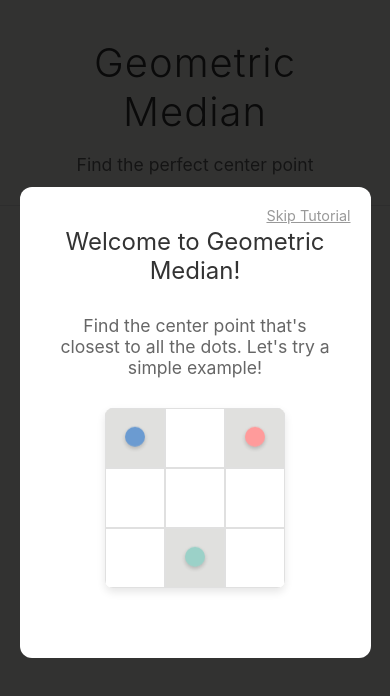
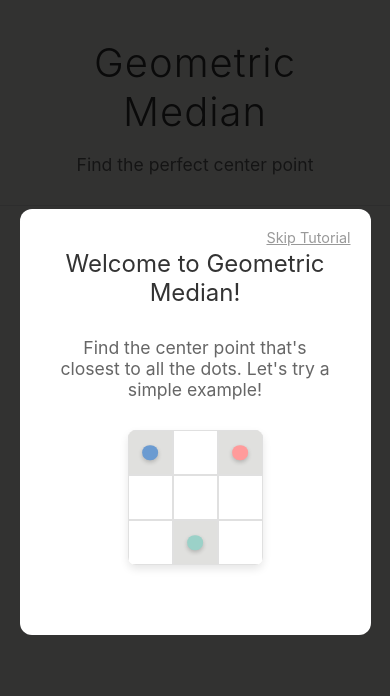
Before and after one commit to DMcConnell/centrd, a React (Vite) app: page / in a window 390 px wide. Shown: the top 696 px of the page. Built offline with nearby package versions, Linux system fonts and the light colour scheme.

Commit message:
feat: test dynamic scaling

```diff
--- a/src/components/Game/Dot.css
+++ b/src/components/Game/Dot.css
@@ -1,19 +1,7 @@
 .dot {
   position: absolute;
-  width: 20px;
-  height: 20px;
   border-radius: 50%;
   transform: translate(-50%, -50%);
-  animation: float 3s ease-in-out infinite;
   box-shadow: 0 2px 4px rgba(0, 0, 0, 0.2);
   z-index: 10;
 }
-
-@keyframes float {
-  0%, 100% {
-    transform: translate(-50%, -50%) translateY(0);
-  }
-  50% {
-    transform: translate(-50%, -50%) translateY(-5px);
-  }
-}
--- a/src/components/Game/Dot.tsx
+++ b/src/components/Game/Dot.tsx
@@ -13,9 +13,14 @@ export const Dot: React.FC<DotProps> = ({
   cellSize,
   color = '#6B9BD1',
 }) => {
+  // Scale dot size based on cell size - typically 30-40% of cell size
+  const dotSize = Math.max(8, Math.min(20, cellSize * 0.35));
+
   const style = {
     left: `${position.x * cellSize + cellSize / 2}px`,
     top: `${position.y * cellSize + cellSize / 2}px`,
+    width: `${dotSize}px`,
+    height: `${dotSize}px`,
     backgroundColor: color,
   };
 
--- a/src/components/Game/Grid.css
+++ b/src/components/Game/Grid.css
@@ -4,11 +4,17 @@
   box-shadow: 0 4px 8px rgba(0, 0, 0, 0.1);
   border-radius: 8px;
   overflow: hidden;
+  /* Ensure the container doesn't exceed viewport bounds */
+  max-width: calc(100vw - 40px);
+  max-height: calc(100vh - 200px);
 }
 
 .grid {
   display: grid;
-  background-color: #FAF9F6;
+  background-color: #faf9f6;
+  /* Ensure grid stays within container bounds */
+  width: 100%;
+  height: 100%;
 }
 
 .dots-container {
@@ -19,3 +25,18 @@
   height: 100%;
   pointer-events: none;
 }
+
+/* Media queries for better mobile handling */
+@media (max-width: 768px) {
+  .grid-container {
+    max-width: calc(100vw - 20px);
+    max-height: calc(100vh - 250px);
+  }
+}
+
+@media (max-width: 480px) {
+  .grid-container {
+    max-width: calc(100vw - 16px);
+    max-height: calc(100vh - 280px);
+  }
+}
--- a/src/components/Game/Grid.tsx
+++ b/src/components/Game/Grid.tsx
@@ -1,4 +1,4 @@
-import React from 'react';
+import React, { useEffect, useState } from 'react';
 import type { Position, Puzzle } from '../../types/game.types';
 import { Cell } from './Cell';
 import { Dot } from './Dot';
@@ -11,13 +11,103 @@ interface GridProps {
   cellSize?: number;
 }
 
+const useViewportSize = () => {
+  const [viewportSize, setViewportSize] = useState({
+    width: typeof window !== 'undefined' ? window.innerWidth : 0,
+    height: typeof window !== 'undefined' ? window.innerHeight : 0,
+  });
+
+  useEffect(() => {
+    let timeoutId: ReturnType<typeof setTimeout>;
+
+    const handleResize = () => {
+      // Debounce resize events to prevent excessive re-renders
+      clearTimeout(timeoutId);
+      timeoutId = setTimeout(() => {
+        setViewportSize({
+          width: window.innerWidth,
+          height: window.innerHeight,
+        });
+      }, 100);
+    };
+
+    window.addEventListener('resize', handleResize);
+    return () => {
+      window.removeEventListener('resize', handleResize);
+      clearTimeout(timeoutId);
+    };
+  }, []);
+
+  return viewportSize;
+};
+
+const calculateOptimalCellSize = (
+  gridSize: number,
+  viewportWidth: number,
+  viewportHeight: number,
+  maxCellSize: number = 60,
+  minCellSize: number = 20,
+): number => {
+  // Determine if we're on mobile
+  const isMobile = viewportWidth <= 768;
+  const isSmallMobile = viewportWidth <= 480;
+
+  // Account for padding, margins, and other UI elements based on screen size
+  let reservedWidth: number;
+  let reservedHeight: number;
+
+  if (isSmallMobile) {
+    reservedWidth = 32; // 16px on each side
+    reservedHeight = 280; // More space needed for mobile UI
+  } else if (isMobile) {
+    reservedWidth = 40; // 20px on each side
+    reservedHeight = 250; // Mobile UI takes more vertical space
+  } else {
+    reservedWidth = 80; // 40px on each side
+    reservedHeight = 200; // Desktop UI is more compact
+  }
+
+  const availableWidth = viewportWidth - reservedWidth;
+  const availableHeight = viewportHeight - reservedHeight;
+
+  // Calculate the maximum cell size that fits in both dimensions
+  const maxCellByWidth = Math.floor(availableWidth / gridSize);
+  const maxCellByHeight = Math.floor(availableHeight / gridSize);
+
+  // Use the smaller of the two to ensure it fits in both dimensions
+  const calculatedSize = Math.min(maxCellByWidth, maxCellByHeight);
+
+  // Adjust max/min cell sizes based on screen size
+  const adjustedMaxSize = isMobile ? Math.min(maxCellSize, 45) : maxCellSize;
+  const adjustedMinSize = isSmallMobile
+    ? Math.max(minCellSize, 15)
+    : minCellSize;
+
+  // Add a small safety margin to ensure the grid fits comfortably
+  const safetyMargin = 0.95; // Use 95% of calculated size for safety
+  const safeSize = Math.floor(calculatedSize * safetyMargin);
+
+  // Clamp between min and max sizes
+  return Math.max(adjustedMinSize, Math.min(adjustedMaxSize, safeSize));
+};
+
 export const Grid: React.FC<GridProps> = ({
   puzzle,
   onCellClick,
   disabled = false,
-  cellSize = 50,
+  cellSize: propCellSize,
 }) => {
   const { gridSize, dots, userGuess, correctAnswer } = puzzle;
+  const viewportSize = useViewportSize();
+
+  // Calculate dynamic cell size, but allow override via props
+  const calculatedCellSize = calculateOptimalCellSize(
+    gridSize,
+    viewportSize.width,
+    viewportSize.height,
+  );
+
+  const cellSize = propCellSize || calculatedCellSize;
 
   const cells: React.ReactElement[] = [];
   for (let y = 0; y < gridSize; y++) {
--- a/src/components/UI/Tutorial.tsx
+++ b/src/components/UI/Tutorial.tsx
@@ -71,11 +71,7 @@ export const Tutorial: React.FC<TutorialProps> = ({ onComplete }) => {
               simple example!
             </p>
             <div className='tutorial-grid'>
-              <Grid
-                puzzle={currentPuzzle}
-                onCellClick={handleCellClick}
-                cellSize={60}
-              />
+              <Grid puzzle={currentPuzzle} onCellClick={handleCellClick} />
             </div>
             {currentPuzzle.userGuess && (
               <div className='tutorial-feedback'>
@@ -99,11 +95,7 @@ export const Tutorial: React.FC<TutorialProps> = ({ onComplete }) => {
               pattern!
             </p>
             <div className='tutorial-grid'>
-              <Grid
-                puzzle={currentPuzzle}
-                onCellClick={handleCellClick}
-                cellSize={60}
-              />
+              <Grid puzzle={currentPuzzle} onCellClick={handleCellClick} />
             </div>
             {currentPuzzle.userGuess && (
               <div className='tutorial-feedback'>
```
